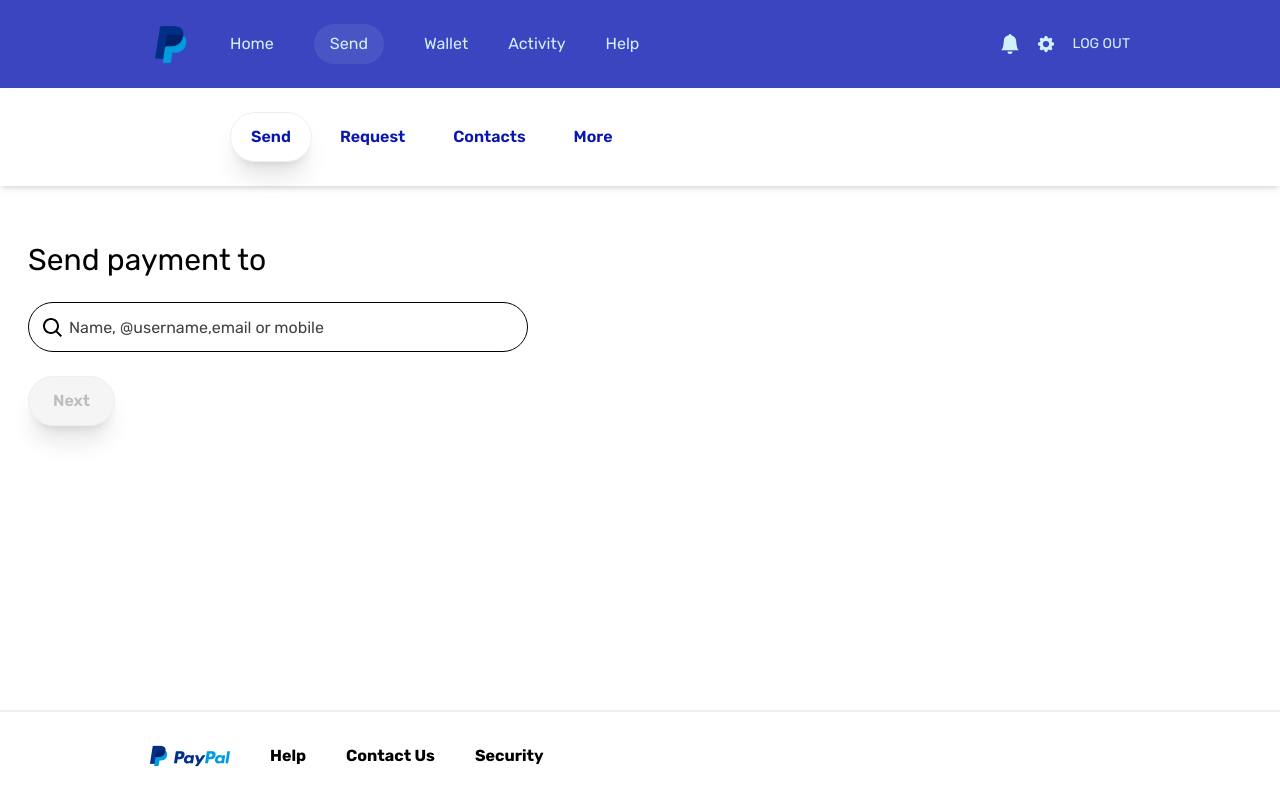
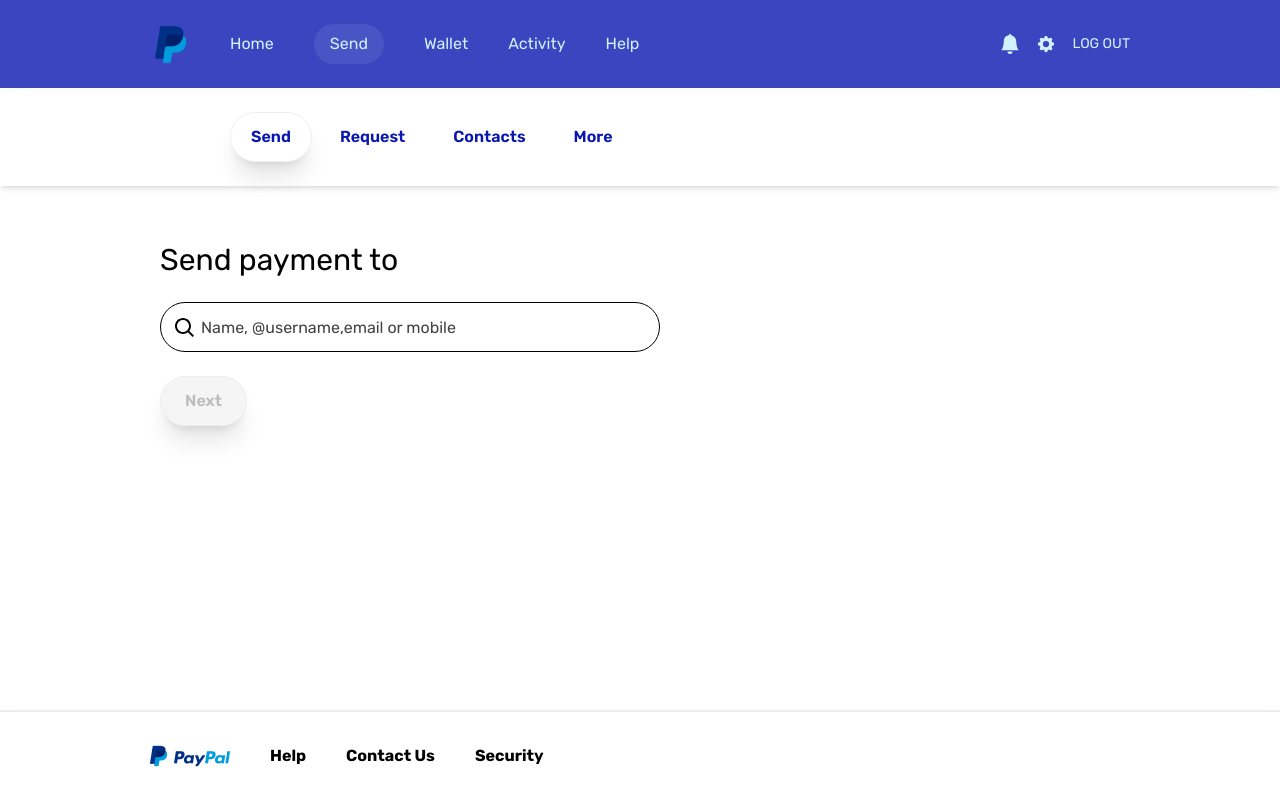
Before and after one commit to The-ARJ/PayPal-Clone, a Next.js app: page / in a window 1280 px wide. Built offline with nearby package versions, Linux system fonts and the light colour scheme.

Commit message:
Bug Fixed

```diff
--- a/src/components/Footer.jsx
+++ b/src/components/Footer.jsx
@@ -7,7 +7,7 @@
 
 export function Footer() {
   return (
-    <footer className="  py-2 px-4 rounded-none border-t-2 shadow-lg bottom-0 w-full absolute lg:px-8 lg:py-6 ">
+    <footer className="  py-2 px-4 bg-white rounded-none border-t-2 shadow-lg bottom-0 w-full fixed lg:px-8 lg:py-6 ">
       <div className="container mx-auto md:px-20 flex items-center justify-between text-black ">
         <div className=" justify-start ">
           <ul className=" flex flex-col gap-2  lg:flex-row lg:items-center lg:gap-10 font-bold">
--- a/src/components/Payment.jsx
+++ b/src/components/Payment.jsx
@@ -20,14 +20,14 @@
   };
 
   if (isLoading) {
-    return <p className=" text-center m-10">Payment Processing...</p>;
+    return <p className=" text-center m-10 text-xl">Processing Payment...</p>;
   }
 
   if (showNextComponent) {
     return <PaymentSuccess name={name} amount={amount} />;
   }
   return (
-    <section className="mx-auto max-w-screen-md mt-14 ">
+    <section className="mx-auto max-w-screen-md  mt-14 ">
       <div className=" border-2  pb-10 rounded-md ">
         <div className=" flex items-center justify-center m-10 gap-4">
           <UserIcon className=" h-10 text-blue-900" />
@@ -64,7 +64,7 @@
             Next
           </button>
         </div>
-        <div className="m-6">
+        <div className="mt-6 mb-60">
           <button
             className={`items-center  px-32 py-3 font-semibold text-[#0917b0]
             }`}
--- a/src/components/SendPayment.jsx
+++ b/src/components/SendPayment.jsx
@@ -24,7 +24,7 @@
     return <Payment name={name} />;
   }
   return (
-    <section className="mx-auto max-w-screen-xl mt-14 mr-28">
+    <section className="mx-auto max-w-screen-lg mt-14">
       <p className="text-3xl">Send payment to</p>
       <div className="flex items-center gap-4 mt-6">
         <div className="relative flex items-center">
```
